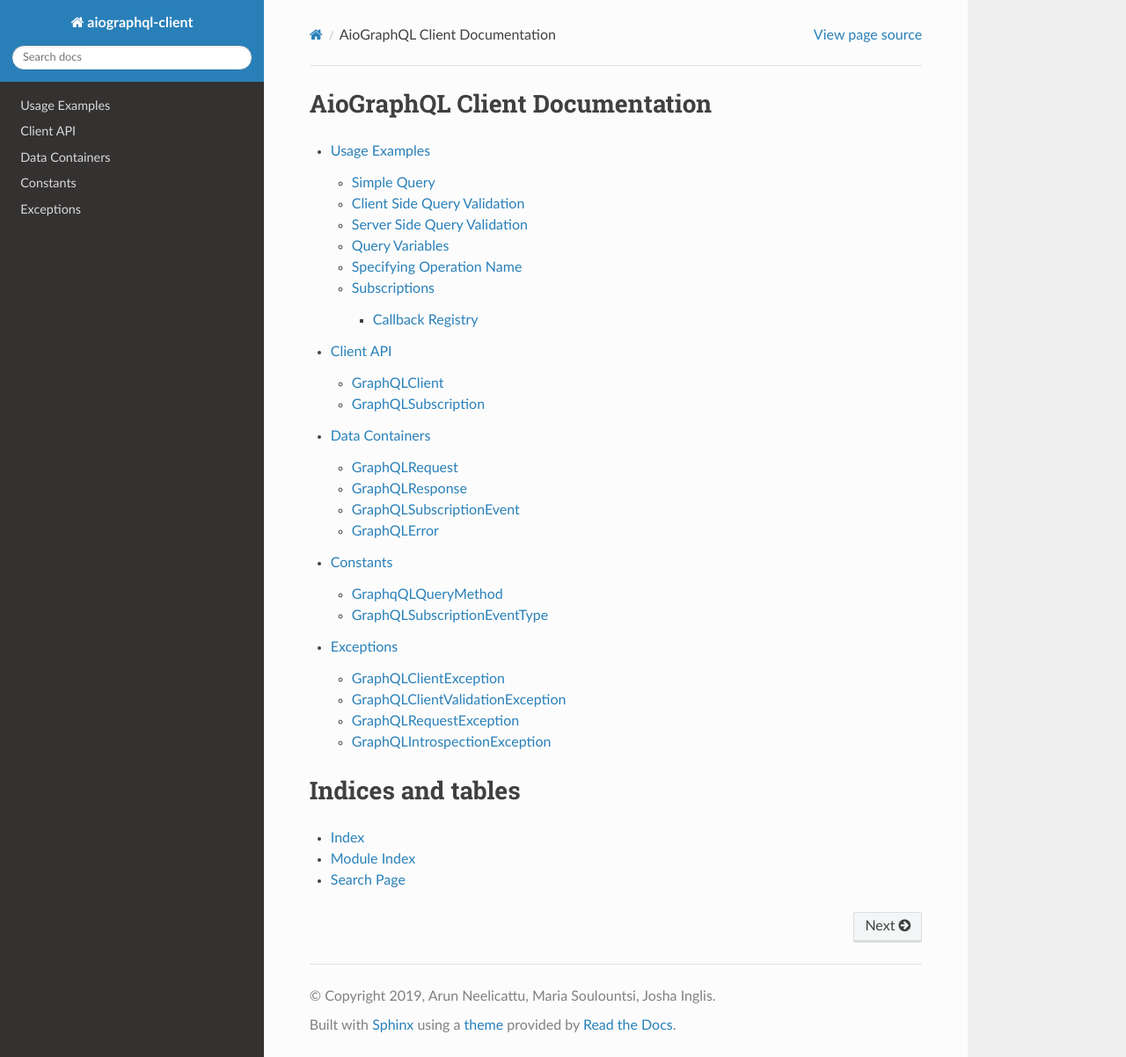
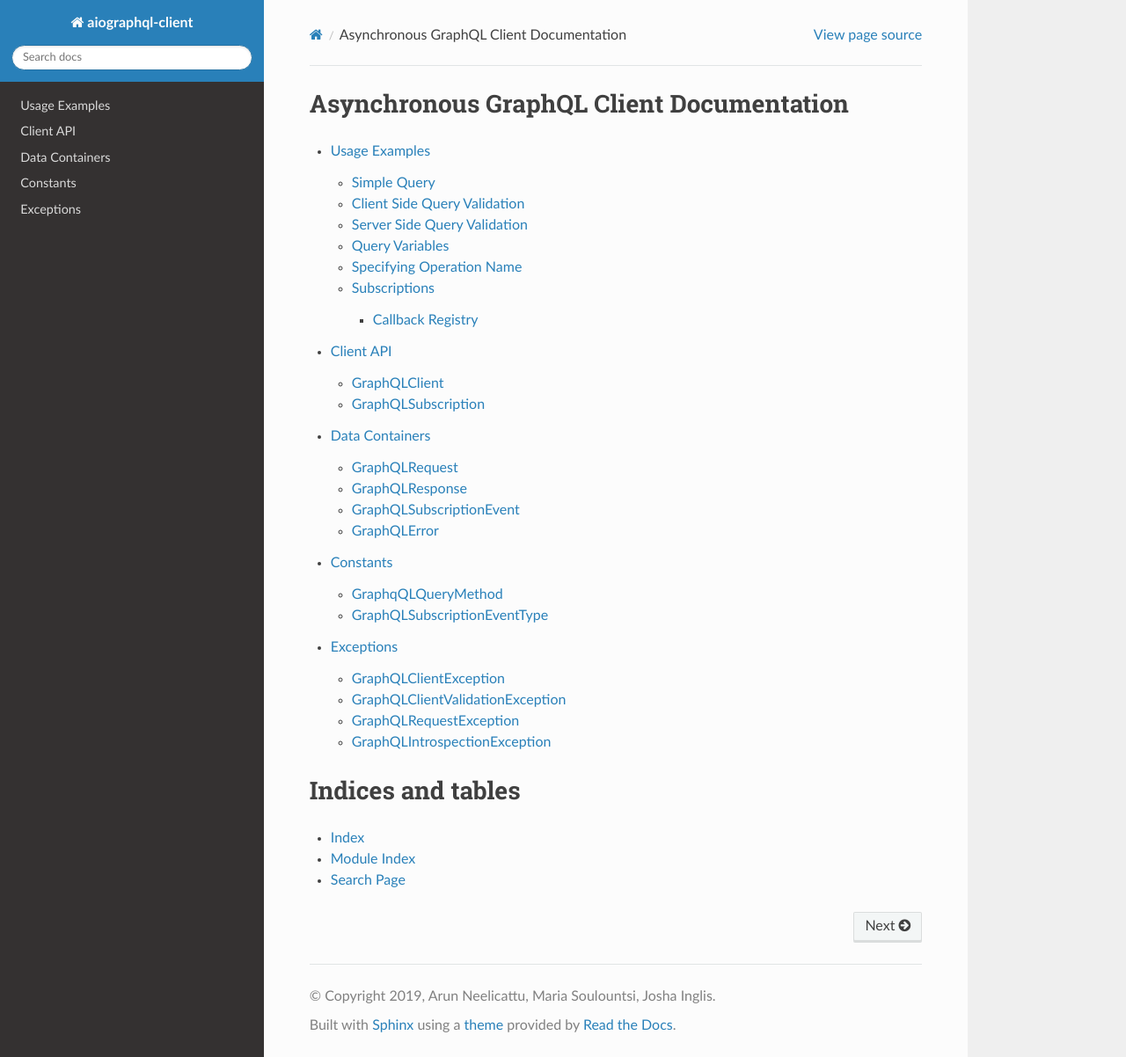
Before and after one commit to abn/aiographql-client, a Sphinx documentation site: the page built from docs/index.rst, in a window 1280 px wide and 1202 px high. Shown: the whole window at 88% size. Built offline with Sphinx 7.4.7 and the Read the Docs theme 2.0.0, drawn with Linux system fonts in a browser that asks for light colours.

Commit message:
Make long name consistent

```diff
--- a/README.md
+++ b/README.md
@@ -1,4 +1,4 @@
-# Asyncio GraphQL Client
+# Asynchronous GraphQL Client
 [![Documentation Status](https://readthedocs.org/projects/aiographql-client/badge/?version=latest)](https://aiographql-client.readthedocs.io/en/latest/?badge=latest)
 [![PyPI version](https://badge.fury.io/py/aiographql-client.svg)](https://badge.fury.io/py/aiographql-client)
 [![Code style: black](https://img.shields.io/badge/code%20style-black-000000.svg)](https://github.com/psf/black)
--- a/docs/index.rst
+++ b/docs/index.rst
@@ -3,8 +3,8 @@
    You can adapt this file completely to your liking, but it should at least
    contain the root `toctree` directive.
 
-AioGraphQL Client Documentation
-================================
+Asynchronous GraphQL Client Documentation
+=========================================
 
 .. toctree::
    :maxdepth: 3
```
